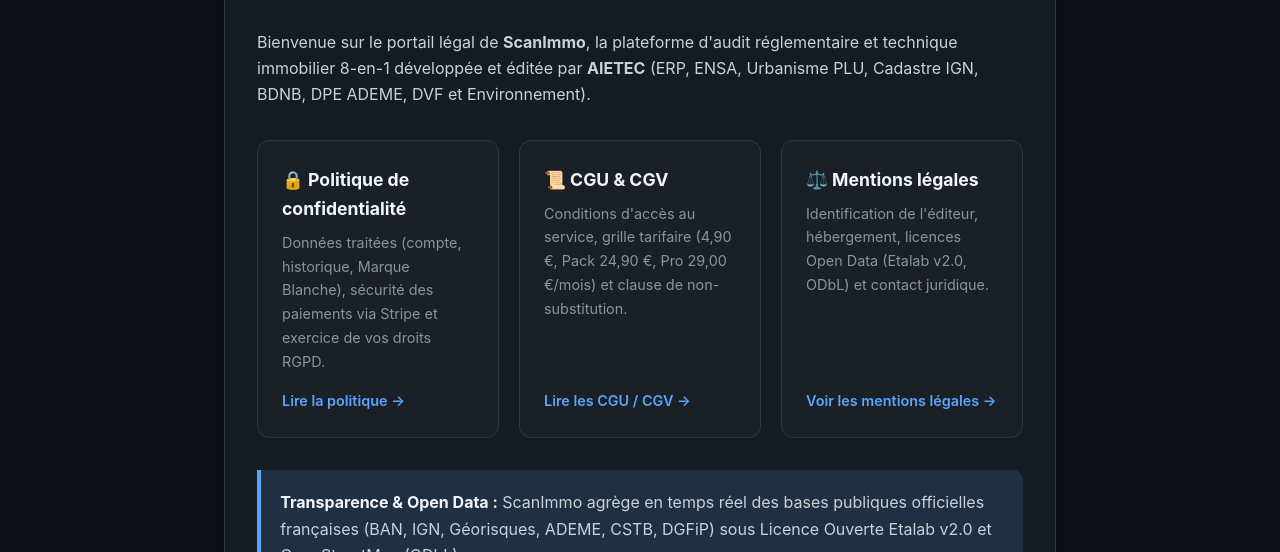
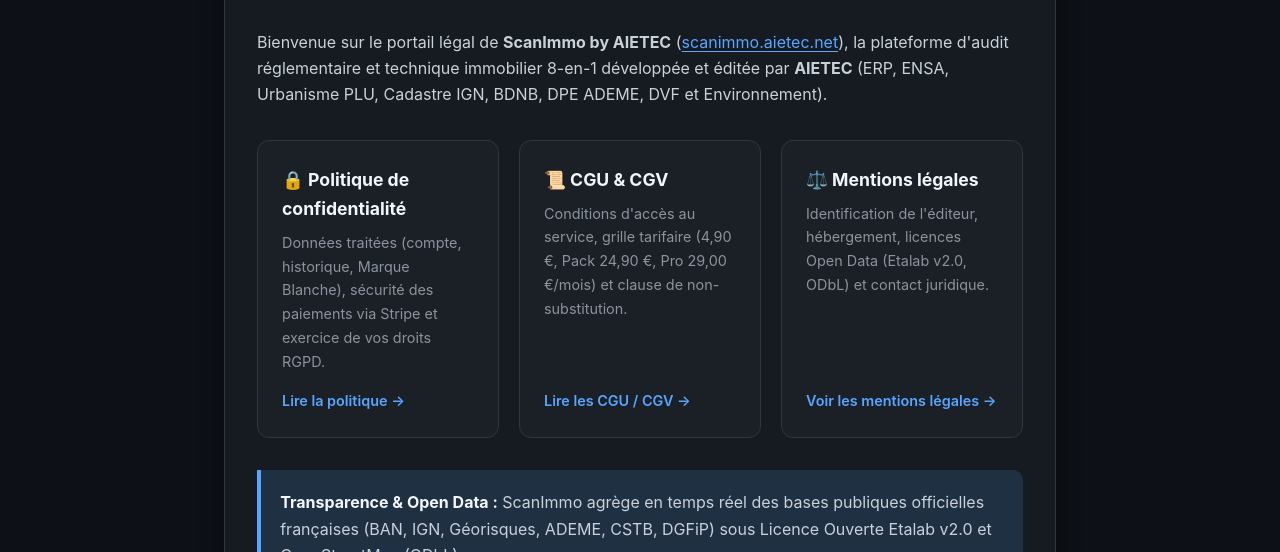
Before and after one commit to aietec/legal-pages, a plain HTML site: page scanimmo/index.html in a window 1280 px wide. Shown: the part 248-800 px from the top of the page. Drawn offline with Linux system fonts and the light colour scheme.

Commit message:
Update ScanImmo domain to scanimmo.aietec.net

```diff
--- a/scanimmo/index.html
+++ b/scanimmo/index.html
@@ -20,7 +20,7 @@
     <article>
       <h1>Portail légal et confidentialité</h1>
       <p class="updated">Service : ScanImmo (Web &amp; Mobile) &bull; Mis à jour : 19 novembre 2026</p>
-      <p>Bienvenue sur le portail légal de <strong>ScanImmo</strong>, la plateforme d'audit réglementaire et technique immobilier 8-en-1 développée et éditée par <strong>AIETEC</strong> (ERP, ENSA, Urbanisme PLU, Cadastre IGN, BDNB, DPE ADEME, DVF et Environnement).</p>
+      <p>Bienvenue sur le portail légal de <strong>ScanImmo by AIETEC</strong> (<a href="https://scanimmo.aietec.net" target="_blank" rel="noopener">scanimmo.aietec.net</a>), la plateforme d'audit réglementaire et technique immobilier 8-en-1 développée et éditée par <strong>AIETEC</strong> (ERP, ENSA, Urbanisme PLU, Cadastre IGN, BDNB, DPE ADEME, DVF et Environnement).</p>
 
       <div class="cards">
         <a href="privacy.html" class="card">
```
Also changed, not shown: scanimmo/legal.html (+1 -0 lines).
